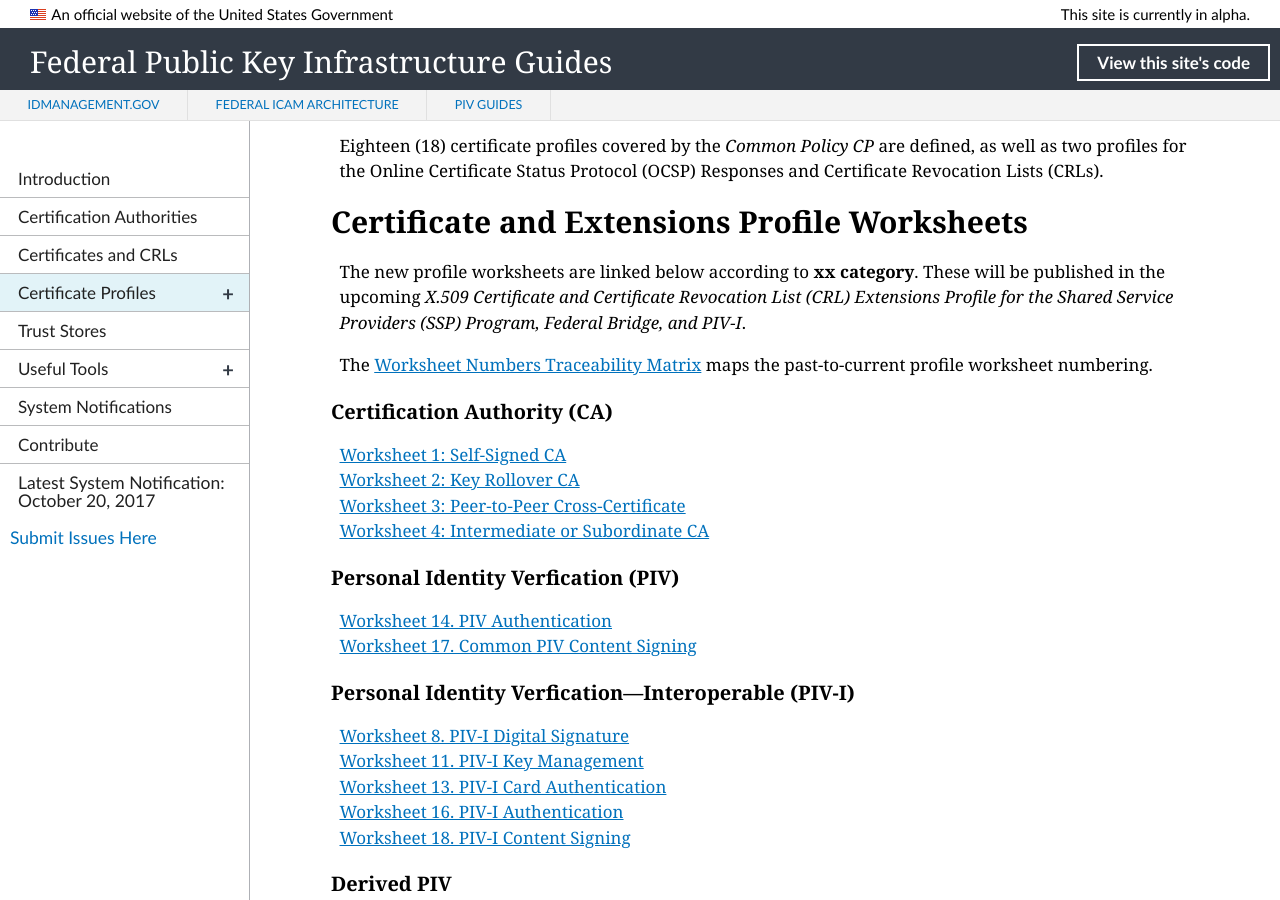
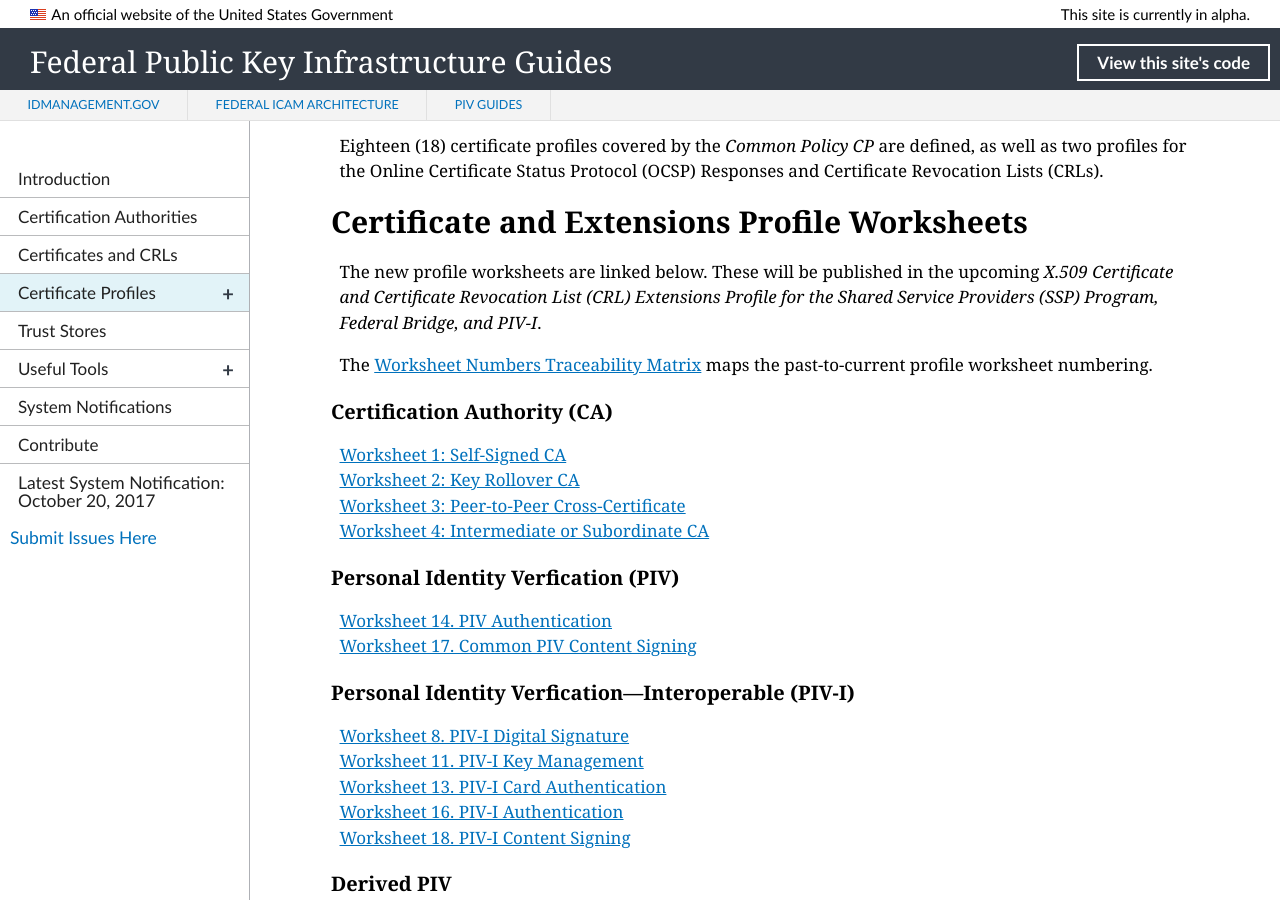
Before and after one commit to GSA/fpki-guides, a Jekyll site: the page built from pages/fpki_certificate_profiles.md, in a window 1280 px wide and 900 px high, scrolled down 397 px. Built offline with Jekyll 4.4.1, drawn with Linux system fonts in a browser that asks for light colours; nearby versions of some CDN libraries; library files that are not in the unit come from our copies.

Commit message:
Update fpki_certificate_profiles.md

```diff
--- a/pages/fpki_certificate_profiles.md
+++ b/pages/fpki_certificate_profiles.md
@@ -13,7 +13,7 @@
 
 ## Certificate and Extensions Profile Worksheets
 
-The new profile worksheets are linked below according to **xx category**. These will be published in the upcoming _X.509 Certificate and Certificate Revocation List (CRL) Extensions Profile for the Shared Service Providers (SSP) Program, Federal Bridge, and PIV-I_.
+The new profile worksheets are linked below. These will be published in the upcoming _X.509 Certificate and Certificate Revocation List (CRL) Extensions Profile for the Shared Service Providers (SSP) Program, Federal Bridge, and PIV-I_.
 
 The [Worksheet Numbers Traceability Matrix](#worksheet-numbers-traceability-matrix) maps the past-to-current profile worksheet numbering.
 
```
